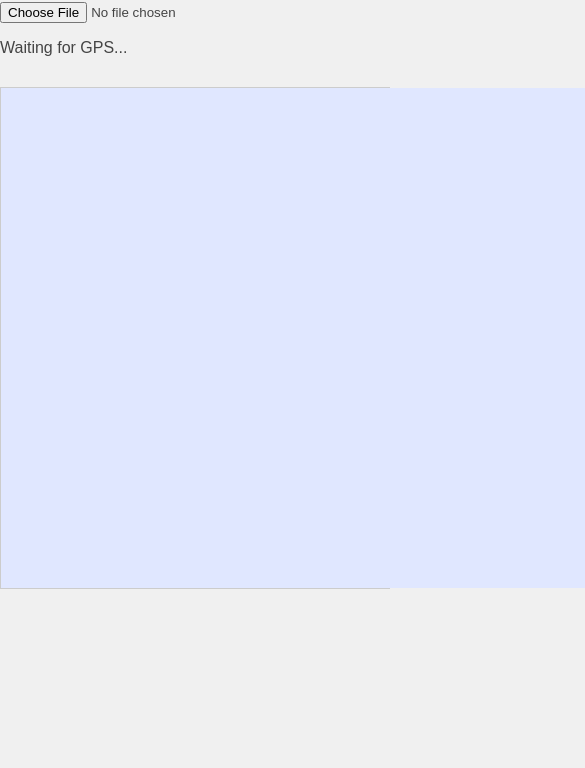
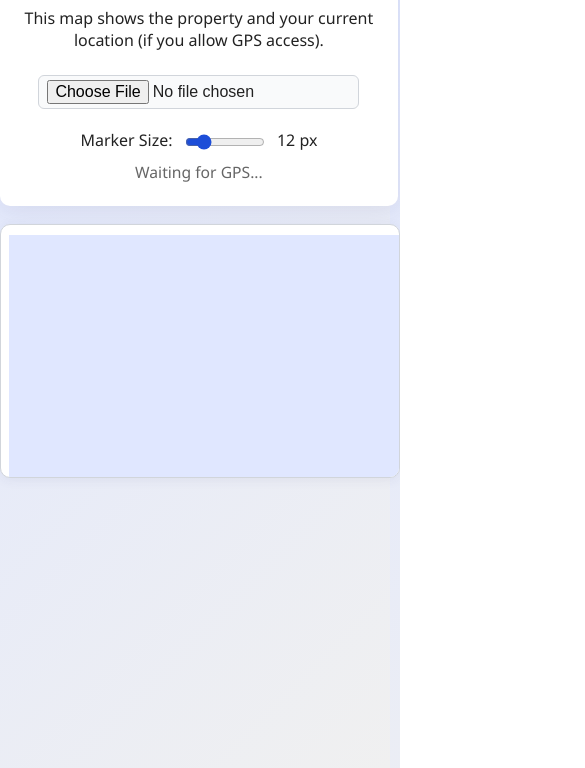
Before and after one commit to VaibhavPo/pathix_Project, a plain HTML site: page user.html in a window 390 px wide. Shown: the part 100-868 px from the top of the page, 585 px wide, since content can reach past the window. Before the commit the page ends 844 px from the top, so only its background shows below. Drawn offline with nearby package versions, Linux system fonts and the light colour scheme.

Commit message:
Updated responsiveness

```diff
--- a/user.html
+++ b/user.html
@@ -6,9 +6,87 @@
   <title>Property Map Tracker</title>
   <script src="https://cdn.jsdelivr.net/npm/konva@9.2.0/konva.min.js"></script>
   <style>
-    body { font-family: Arial, sans-serif; margin: 0; padding: 0; background: #f0f0f0; }
-    #container { margin: 30px auto; display: block; background: #fff; border: 1px solid #ccc; }
-    #info { margin: 20px auto; width: 800px; color: #444; }
+    body {
+      font-family: 'Segoe UI', Arial, sans-serif;
+      margin: 0;
+      padding: 0;
+      background: linear-gradient(135deg, #e0e7ff 0%, #f0f0f0 100%);
+      min-height: 100vh;
+    }
+    #info {
+      margin: 24px auto 0 auto;
+      max-width: 95vw;
+      width: 420px;
+      background: #fff;
+      border-radius: 16px;
+      box-shadow: 0 4px 24px rgba(60,60,120,0.10);
+      color: #222;
+      padding: 20px 18px 10px 18px;
+      text-align: center;
+    }
+    #container {
+      margin: 18px auto 24px auto;
+      display: block;
+      background: #fff;
+      border-radius: 16px;
+      border: 1px solid #d1d5db;
+      box-shadow: 0 2px 12px rgba(60,60,120,0.07);
+      max-width: 500px;
+      width: 100%;
+      aspect-ratio: 4/3;
+      min-width: 220px;
+      min-height: 180px;
+      touch-action: none;
+      position: relative;
+      overflow: hidden;
+    }
+    #nav-instruction {
+      font-size: 1.1em;
+      font-weight: bold;
+      color: #1d4ed8;
+      margin: 10px 0 8px 0;
+      letter-spacing: 0.01em;
+    }
+    #marker-size-slider {
+      width: 120px;
+      accent-color: #1d4ed8;
+      margin: 0 8px;
+      vertical-align: middle;
+    }
+    #status {
+      font-size: 0.98em;
+      color: #666;
+      margin-top: 10px;
+    }
+    input[type="file"] {
+      margin: 8px 0 10px 0;
+      font-size: 1em;
+      border-radius: 6px;
+      border: 1px solid #d1d5db;
+      padding: 4px 8px;
+      background: #f9fafb;
+      color: #222;
+    }
+    @media (max-width: 600px) {
+      #info, #container {
+        width: 98vw;
+        min-width: 0;
+        max-width: 100vw;
+        border-radius: 10px;
+        padding: 10px 2vw 8px 2vw;
+      }
+      #container {
+        height: 60vw;
+        max-height: 70vw;
+        min-height: 180px;
+      }
+      #nav-instruction {
+        font-size: 1em;
+      }
+      #marker-size-slider {
+        width: 80px;
+      }
+    }
   </style>
 </head>
 <body>
@@ -17,6 +95,9 @@
     <p>This map shows the property and your current location (if you allow GPS access).</p>
     <input type="file" id="map-upload" accept="application/json" />
     <div id="nav-instruction" style="font-size:1.2em; font-weight:bold; color:#1d4ed8; margin:10px 0;"></div>
+    <label for="marker-size-slider" style="font-size:1em;">Marker Size:</label>
+    <input type="range" id="marker-size-slider" min="6" max="40" value="12" style="vertical-align:middle;">
+    <span id="marker-size-value">12</span> px
     <p id="status">Waiting for GPS...</p>
   </div>
   <div id="container"></div>
@@ -46,8 +127,15 @@
     };
 
     // Konva setup
-    const width = 800;
-    const height = 500;
+    function getContainerSize() {
+      const container = document.getElementById('container');
+      return {
+        width: container.clientWidth,
+        height: container.clientHeight
+      };
+    }
+
+    let { width, height } = getContainerSize();
     const stage = new Konva.Stage({
       container: 'container',
       width,
@@ -65,7 +153,7 @@
     stage.add(routeLayer);
 
     // Draw background
-    const bgRect = new Konva.Rect({
+    let bgRect = new Konva.Rect({
       x: 0, y: 0, width, height, fill: '#e0e7ff'
     });
     backgroundLayer.add(bgRect);
@@ -121,7 +209,7 @@
     landmarkLayer.draw();
 
     // User marker
-    const baseMarkerRadius = 12;
+    let baseMarkerRadius = 12;
     const userMarker = new Konva.Circle({
       x: width/2, y: height/2, radius: baseMarkerRadius, fill: '#1d4ed8', stroke: '#fff', strokeWidth: 3, visible: false
     });
@@ -388,6 +476,51 @@
       routeLayer.batchDraw();
       userLayer.batchDraw();
     }
+
+    // Marker size slider logic
+    const markerSizeSlider = document.getElementById('marker-size-slider');
+    const markerSizeValue = document.getElementById('marker-size-value');
+    markerSizeSlider.addEventListener('input', function() {
+      baseMarkerRadius = parseInt(this.value, 10);
+      markerSizeValue.textContent = baseMarkerRadius;
+      updateScales();
+    });
+
+    // Responsive resize logic
+    function resizeStage() {
+      const size = getContainerSize();
+      width = size.width;
+      height = size.height;
+      stage.width(width);
+      stage.height(height);
+      bgRect.width(width);
+      bgRect.height(height);
+      backgroundLayer.batchDraw();
+      drawRoads();
+      drawRoute();
+      // Redraw landmarks
+      landmarkLayer.destroyChildren();
+      mapData.landmarks.forEach(lm => {
+        const c = latLngToCanvas(lm.lat, lm.lng);
+        const text = new Konva.Text({
+          x: c.x - 16,
+          y: c.y - 16,
+          text: landmarkEmojis[lm.type] || '❓',
+          fontSize: 32,
+          shadowColor: '#000',
+          shadowBlur: 4,
+          shadowOffset: { x: 2, y: 2 },
+          shadowOpacity: 0.3,
+        });
+        landmarkLayer.add(text);
+      });
+      landmarkLayer.batchDraw();
+      updateScales();
+    }
+
+    window.addEventListener('resize', resizeStage);
+    // Initial resize to fit container
+    setTimeout(resizeStage, 0);
   </script>
 </body>
 </html>
```
Also changed, not shown: index.html (+58 -0 lines).
